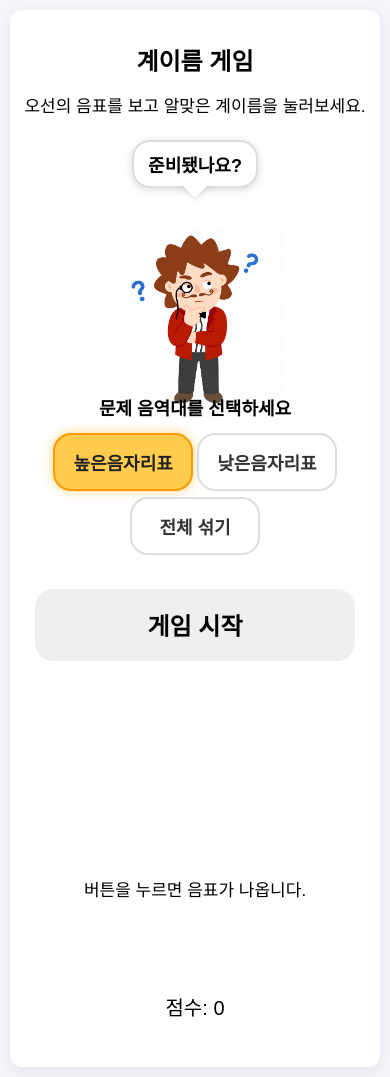
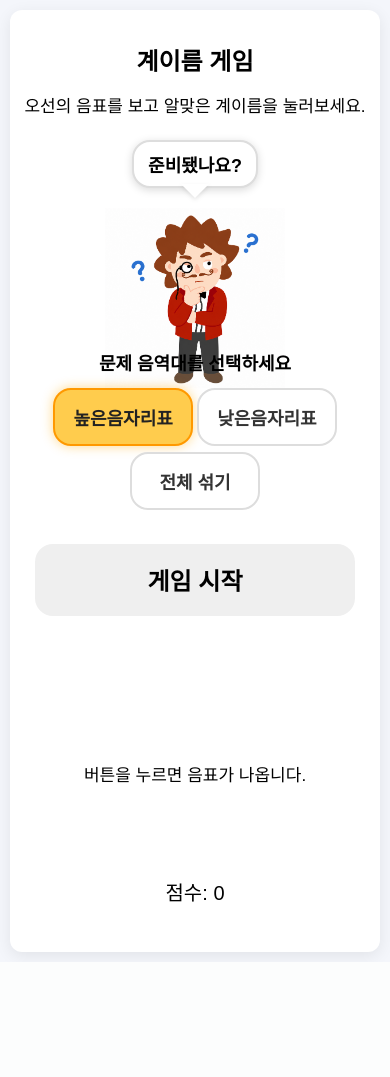
Before and after one commit to sol-smile03/music-note-game, a Flask app: page / in a window 390 px wide. After the commit the page ends 961 px from the top, so only its background shows below. Run offline with Flask 3, Linux system fonts and the light colour scheme; some libraries are stand-ins or nearby versions.

Commit message:
Update style.css

```diff
--- a/static/style.css
+++ b/static/style.css
@@ -334,7 +334,18 @@ button:disabled {
     }
 
     #character {
-        width: 180px;
+    width: 180px;
+    margin-top: 0;
+    margin-bottom: -55px;
+    }
+
+    #staffArea {
+    margin: -90px auto 0 auto;
+    min-height: 220px;
+
+    display: flex;
+        justify-content: center;
+        align-items: flex-start;
     }
 
     #speechBubble {
```
